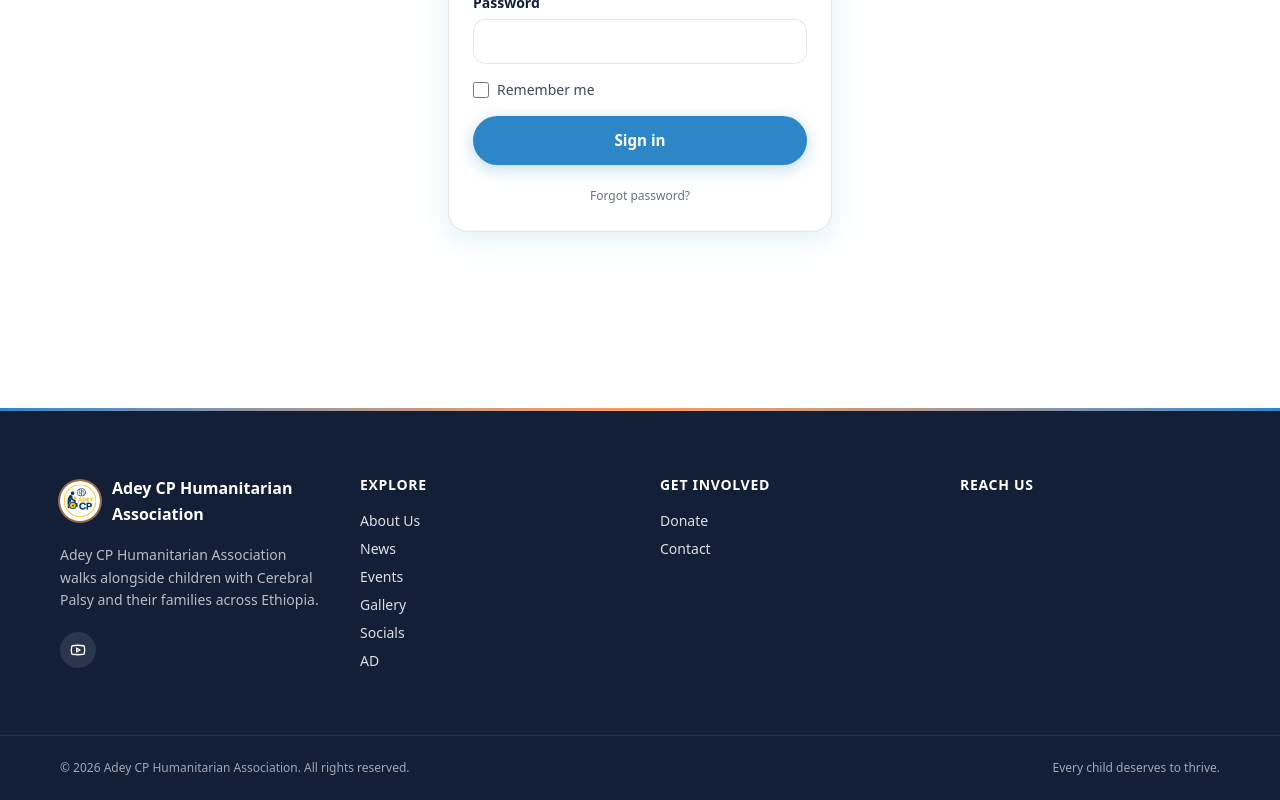
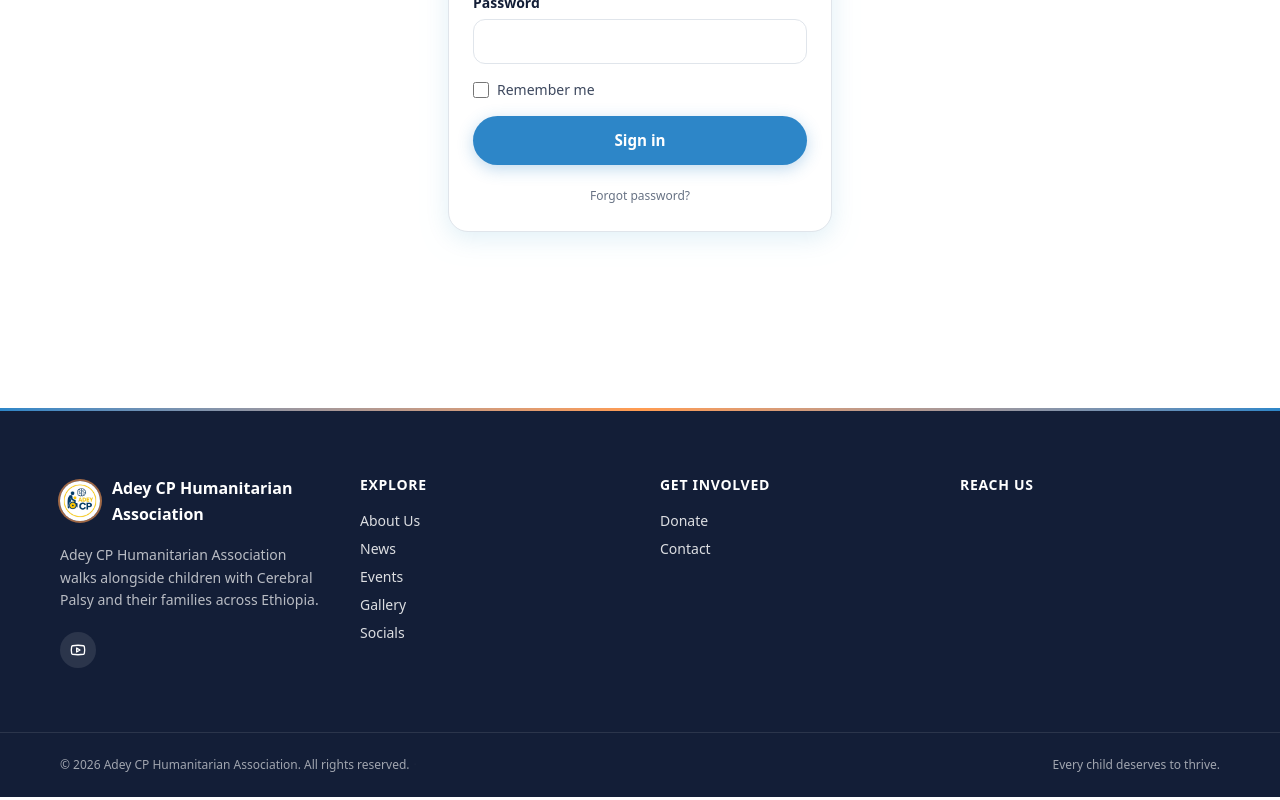
Before and after one commit to Benjzi/ADEYKECLAUDE, a React (Vite) app: page /auth in a window 1280 px wide. Shown: the part 707-1507 px from the top of the page. Built offline with nearby package versions, Linux system fonts and the light colour scheme; no server answers; the database is empty.

Commit message:
Resolve merge: remove visible AD footer link (superseded by invisible one), restore netlify.toml

```diff
--- a/src/components/site/Footer.tsx
+++ b/src/components/site/Footer.tsx
@@ -58,7 +58,6 @@ export function Footer() {
             <li><Link to="/events" className="hover:text-accent">Events</Link></li>
             <li><Link to="/gallery" className="hover:text-accent">Gallery</Link></li>
             <li><Link to="/socials" className="hover:text-accent">Socials</Link></li>
-            <li><Link to="/auth" className="hover:text-accent">AD</Link></li>
           </ul>
         </div>
 
```
Also changed, not shown: 1 other file (tests, documents, lock files or other folders).
